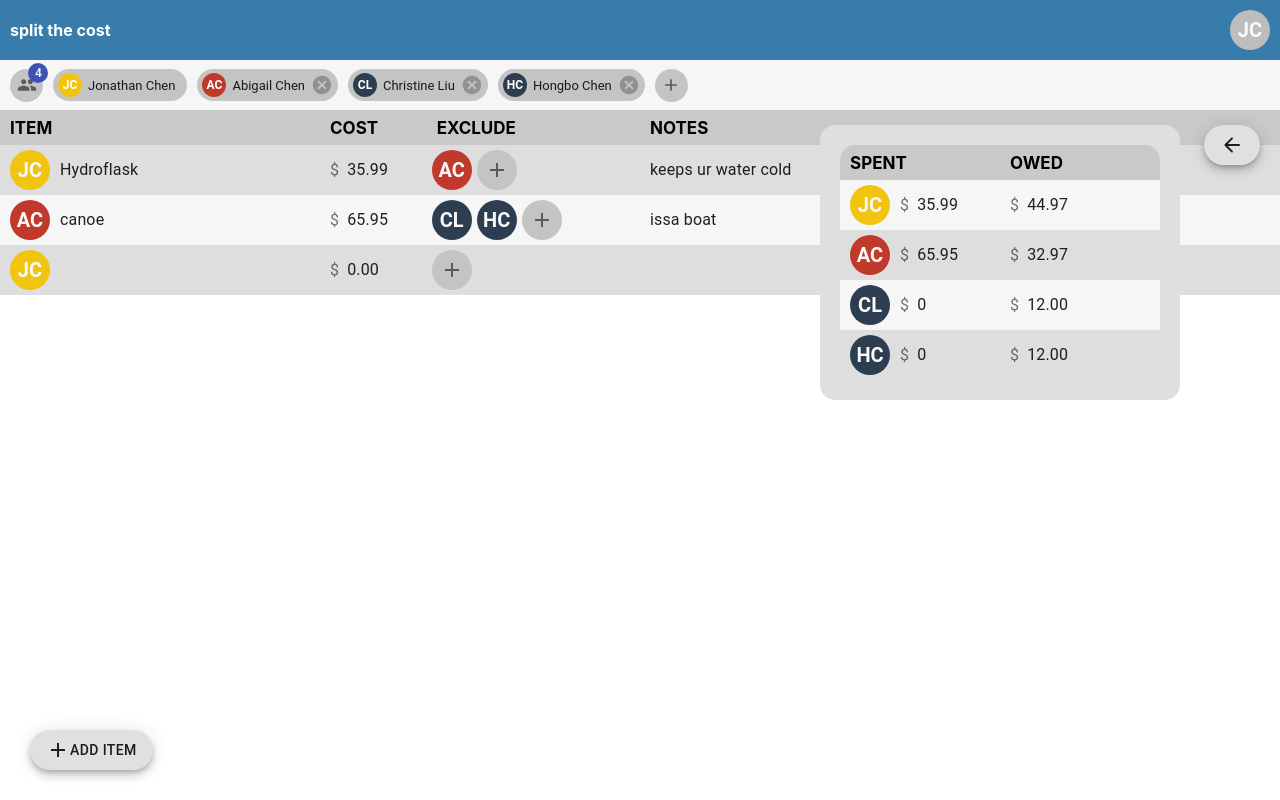
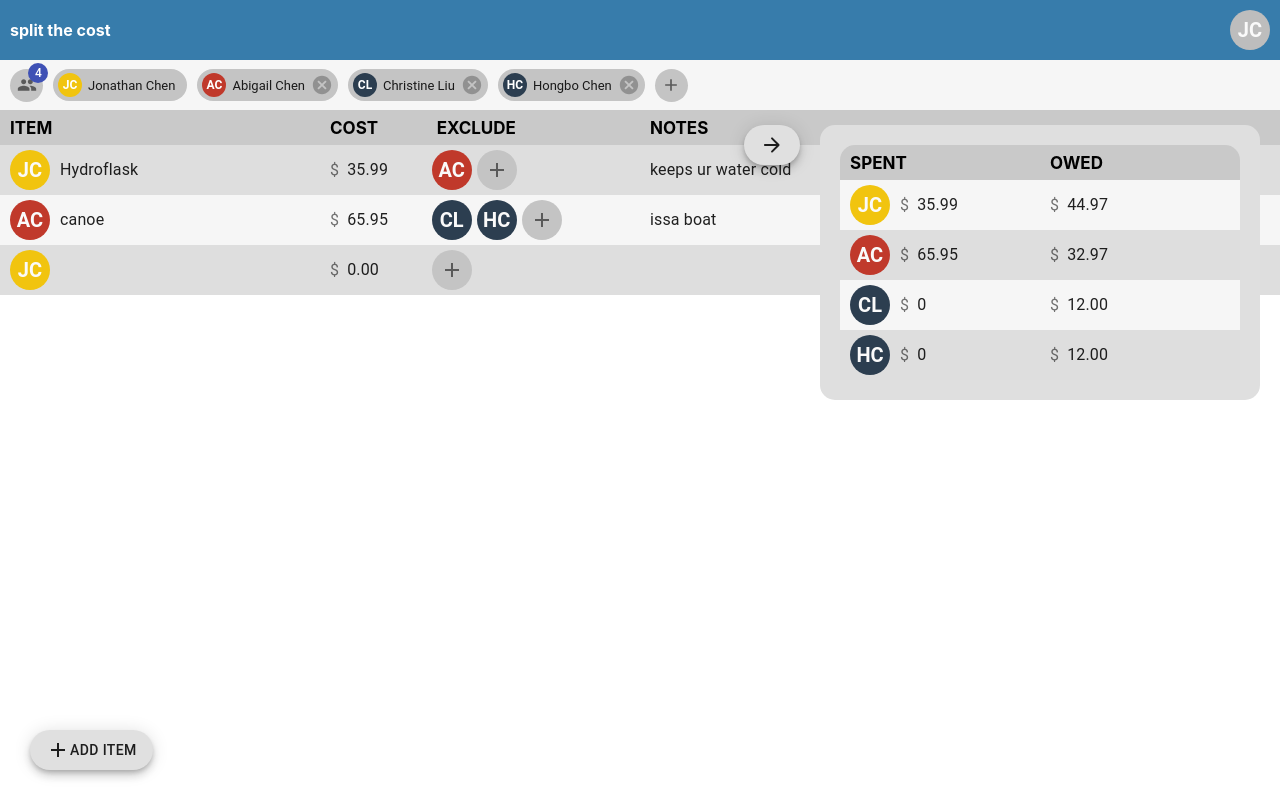
Before and after one commit to jonathanchen7/splitthecost, a React (Create React App) app: page / in a window 1280 px wide. Both pictures are taken after a click on the button 1232 px from the left and 145 px from the top of the page. Built offline with nearby package versions, Linux system fonts and the light colour scheme.

Commit message:
base animation DONE

```diff
--- a/src/components/SplitTheCost.tsx
+++ b/src/components/SplitTheCost.tsx
@@ -8,8 +8,10 @@ import { Header } from "./header/Header";
 import { UsersBar } from "./users/UsersBar";
 import { v4 as uuidv4 } from "uuid";
 import ArrowBackRoundedIcon from "@material-ui/icons/ArrowBackRounded";
+import ArrowForwardRoundedIcon from "@material-ui/icons/ArrowForwardRounded";
 import AddIcon from "@material-ui/icons/Add";
-import { Fab } from "@material-ui/core";
+import { duration, Fab } from "@material-ui/core";
+import { motion } from "framer-motion";
 
 const jonathan: User = {
   id: uuidv4(),
@@ -110,24 +112,30 @@ export const SplitTheCost: React.FC = () => {
         setUsers={setUsers}
         setEntries={setEntries}
       />
-      <div style={{ display: "flex" }}>
-        <EntriesGrid
-          entries={entries}
-          setEntries={setEntries}
-          curUser={curUser}
-        />
-      </div>
-      <div className='overviewFabDiv'>
-        <Fab variant='extended' size='medium' onClick={handleOpen}>
-          <ArrowBackRoundedIcon />
-        </Fab>
-      </div>
+      <EntriesGrid
+        entries={entries}
+        setEntries={setEntries}
+        curUser={curUser}
+      />
       <div className='addItemFabDiv'>
         <Fab variant='extended' size='medium' onClick={addItem}>
           <AddIcon />
           Add Item
         </Fab>
       </div>
+      <motion.div
+        className='overviewFabDiv'
+        animate={openOverview ? { x: -460 } : { x: 0 }}
+        transition={{ duration: 0.5 }}
+      >
+        <Fab variant='extended' size='medium' onClick={handleOpen}>
+          {openOverview ? (
+            <ArrowForwardRoundedIcon />
+          ) : (
+            <ArrowBackRoundedIcon />
+          )}
+        </Fab>
+      </motion.div>
       <OverviewGrid
         users={users}
         curUser={curUser}
--- a/src/components/breakdown/OverviewGrid.tsx
+++ b/src/components/breakdown/OverviewGrid.tsx
@@ -57,6 +57,7 @@ export const OverviewGrid: React.FC<Props> = ({
           animate={{ x: 0 }}
           initial={{ x: 600 }}
           exit={{ x: 600 }}
+          transition={{ duration: 0.5 }}
         >
           <OverviewHeader />
           {users.map((user) => (
--- a/src/main.css
+++ b/src/main.css
@@ -286,8 +286,8 @@ input::-webkit-inner-spin-button {
   background-color: #dfdfdf;
   position: fixed;
   top: 125px;
-  right: 100px;
-  width: 25%;
+  right: 20px;
+  width: 400px;
 }
 
 .overviewRowDiv {
--- a/src/main.scss
+++ b/src/main.scss
@@ -269,8 +269,8 @@ input::-webkit-inner-spin-button {
   background-color: $overviewDialogColor;
   position: fixed;
   top: $headerHeight + $usersBarHeight + 15;
-  right: 100px;
-  width: 25%;
+  right: 20px;
+  width: 400px;
 }
 
 .overviewRowDiv {
```
Also changed, not shown: 1 other file (tests, documents, lock files or other folders).
